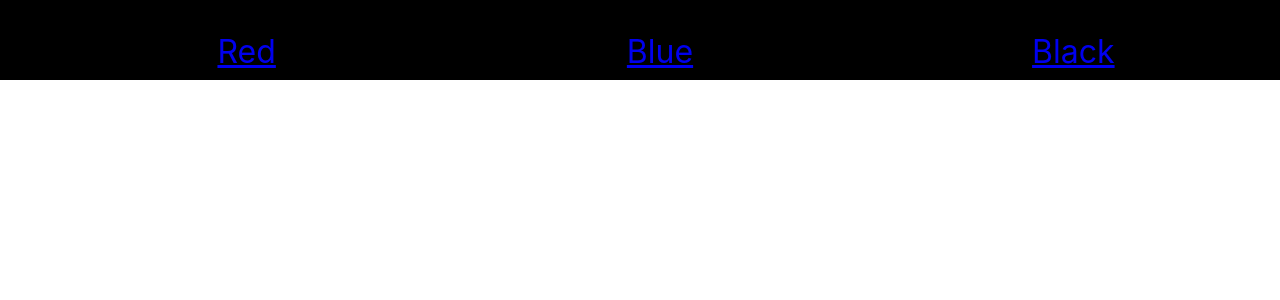
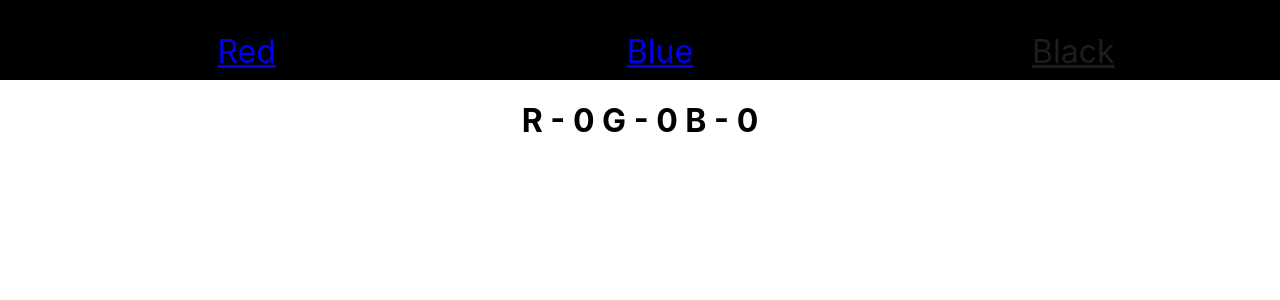
Before and after one commit to Zachary-Piontek/React-Color-Router, a React (Create React App) app: page /rgb/0/0/0 in a window 1280 px wide. Shown: the top 300 px of the page. Built offline with nearby package versions, Linux system fonts and the light colour scheme.

Commit message:
display colors in header, need to add to main display

```diff
--- a/src/App.js
+++ b/src/App.js
@@ -1,11 +1,13 @@
 
 import './App.css';
 import Header from './components/Header';
+import Main from './components/Main';
 
 function App() {
   return (
     <div className="App">
       <Header />
+      <Main />
     </div>
   );
 }
--- a/src/components/Header.js
+++ b/src/components/Header.js
@@ -6,13 +6,13 @@ export default function Header() {
     <>
       <div className='header'>
         <ul>
-          <NavLink to="/rgb/222/222/222">
+          <NavLink to="/rgb/222/222/222" className='red'>
             Red
           </NavLink>
-          <NavLink to="/rgb/555/555/555">
+          <NavLink to="/rgb/555/555/555" className='blue'>
             Blue
           </NavLink>
-          <NavLink to="/rgb/0/0/0">
+          <NavLink to="/rgb/0/0/0" className='black'>
             Black
           </NavLink>
         </ul>
--- a/src/components/Main.js
+++ b/src/components/Main.js
@@ -0,0 +1,15 @@
+import { Route } from 'react-router-dom';
+import RGB from '../hooks/useRGB';
+import './main.css';
+
+export default function Main() {
+  return (
+    <>
+      <div className='main'>
+        <Route exact path='/rgb/:r/:g/:b'>
+          <RGB />
+        </Route>
+      </div>
+    </>
+  );
+}
--- /dev/null
+++ b/src/components/main.css
@@ -0,0 +1,15 @@
+.main {
+    height: 80vh;
+}
+
+.red.active {
+    color: red;
+}
+
+.blue.active {
+    color: blue;
+}
+
+.black.active {
+    color: rgb(29, 29, 29);
+}
```
Also changed, not shown: src/App.css (line endings or trailing spaces).
